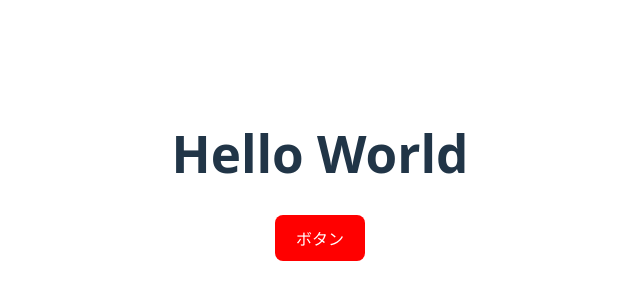
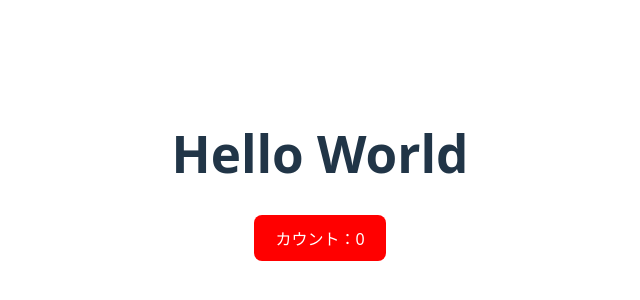
Before and after one commit to Liaam05/react-app, a React (Vite) app: page / in a window 1280 px wide. Shown: the part 224-524 px from the top of the page, without its empty margins (320-960 px from the left). Built offline with nearby package versions, Linux system fonts and the light colour scheme.

Commit message:
chenge Button components

```diff
--- a/src/App.jsx
+++ b/src/App.jsx
@@ -1,18 +1,20 @@
 
+import { useState } from 'react';
 import './App.css'
 import Button from './components/Button/Button.jsx'
 
 function App() {
 
+  const [count, setCount] = useState(0);
   const handleClick = () => {
-    console.log('Button clicked')
+    setCount(count + 1);
   }
 
   return (
     <>
       <h1>Hello World</h1>
-      <Button type="button" disabled={false} onClick={handleClick}>
-        <span>ボタン</span>
+      <Button type="button" disabled={false} onClick={handleClick} >
+        カウント：{count}
       </Button>
     </>
   )
--- a/src/components/Button/Button.jsx
+++ b/src/components/Button/Button.jsx
@@ -2,12 +2,10 @@ import style from './Button.module.css';
 
 function Button(props) {
 
-    const { type, disabled, children, onClick } = props;
-
-
+    const { type, disabled, onClick, children } = props;
 
     return (
-        <button className={style.button} type={type} disabled={disabled} onClick={onClick}>
+        <button className={style.button} type={type} disabled={disabled} onClick={onClick} >
             {children}
         </button>
     )
```
